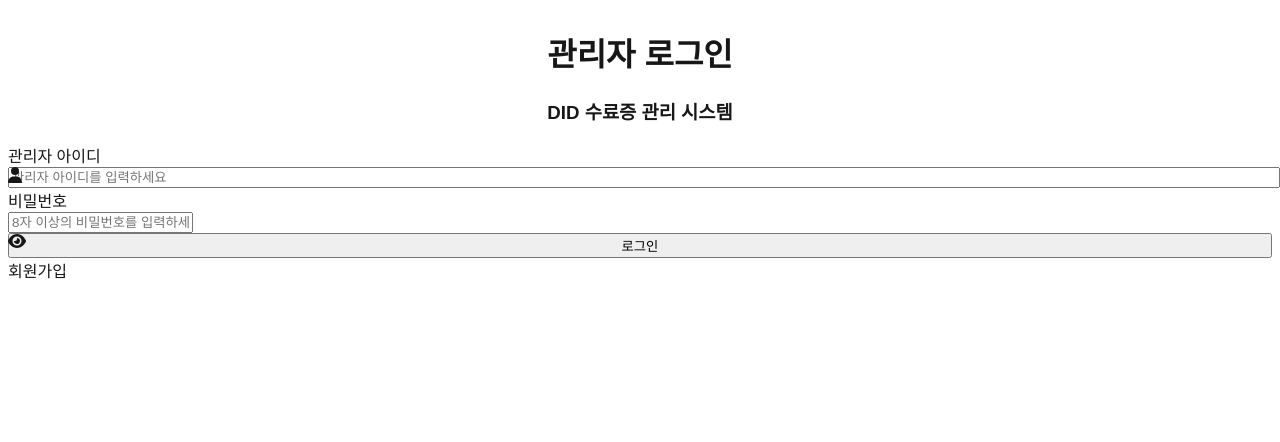
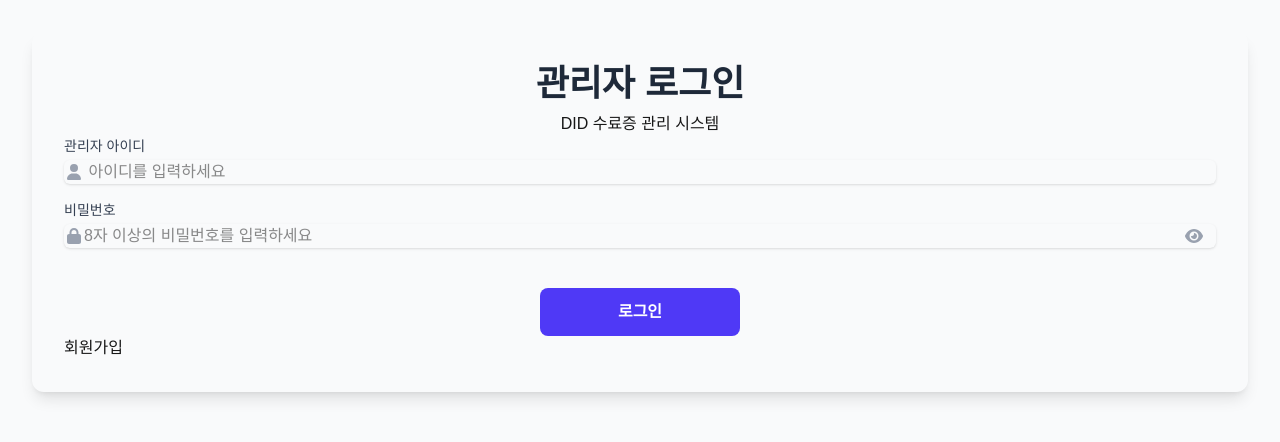
Before and after one commit to kooming/DIDproject-BlockChain, a Next.js app in the folder Frontend/my-app/: page /adminmain in a window 1280 px wide. Shown: the top 442 px of the page. Built offline with nearby package versions, Linux system fonts and the light colour scheme.

Commit message:
20250819

```diff
--- a/Frontend/my-app/src/app/adminmain/page.tsx
+++ b/Frontend/my-app/src/app/adminmain/page.tsx
@@ -1,15 +1,12 @@
 import React from "react";
-import PasswordInput from "@/components/PasswordInput"; // 👈 PasswordInput 컴포넌트를 불러옵니다.
-import InputWithIcon from "@/components/InputWithIcon"; // 다른 컴포넌트도 함께 불러옵니다.
+import PasswordInput from "@/components/PasswordInput";
+import InputWithIcon from "@/components/InputWithIcon";
 import { faUser } from "@fortawesome/free-solid-svg-icons";
 
 export default function AdminHomePage() {
   return (
     <div className="container mx-auto p-8 bg-gray-50 min-h-screen">
       <div className="rounded-xl shadow-lg p-8">
-        <div>
-          <div className="flex items-center justify-center w-12 h-12 rounded-full bg-indigo-100"></div>
-        </div>
         <h1 className="text-4xl font-extrabold text-center text-gray-800 mb-2">
           관리자 로그인
         </h1>
@@ -19,22 +16,24 @@ export default function AdminHomePage() {
           id="admin_id"
           label="관리자 아이디"
           icon={faUser}
-          placeholder="관리자 아이디를 입력하세요"
+          placeholder=" 아이디를 입력하세요"
         />
 
         {/* 비밀번호 입력 필드 */}
+
         <PasswordInput
           id="password"
           label="비밀번호"
           placeholder="8자 이상의 비밀번호를 입력하세요"
         />
-
-        <button
-          type="submit"
-          className="mt-6 w-full p-3 bg-indigo-600 text-white font-bold rounded-lg hover:bg-indigo-700 transition"
-        >
-          로그인
-        </button>
+        <div className="flex justify-center ">
+          <button
+            type="submit"
+            className="mt-6 w-50 p-3 bg-indigo-600 text-white font-bold rounded-lg hover:bg-indigo-700 transition"
+          >
+            로그인
+          </button>
+        </div>
         <a
           href="./signup"
           className="no-underline transform hover:scale-105 transition-transform duration-300 text-inherit"
--- a/Frontend/my-app/src/app/layout.tsx
+++ b/Frontend/my-app/src/app/layout.tsx
@@ -1,16 +1,5 @@
 import type { Metadata } from "next";
-import { Geist, Geist_Mono } from "next/font/google";
 import "../styles/globals.css";
-
-const geistSans = Geist({
-  variable: "--font-geist-sans",
-  subsets: ["latin"],
-});
-
-const geistMono = Geist_Mono({
-  variable: "--font-geist-mono",
-  subsets: ["latin"],
-});
 
 export const metadata: Metadata = {
   title: "Create Next App",
@@ -24,11 +13,7 @@ export default function RootLayout({
 }>) {
   return (
     <html lang="en">
-      <body
-        className={`${geistSans.variable} ${geistMono.variable} antialiased`}
-      >
-        {children}
-      </body>
+      <body>{children}</body>
     </html>
   );
 }
--- a/Frontend/my-app/src/app/signup/page.tsx
+++ b/Frontend/my-app/src/app/signup/page.tsx
@@ -0,0 +1,7 @@
+import React from "react";
+import PasswordInput from "@/components/PasswordInput";
+import InputWithIcon from "@/components/InputWithIcon";
+
+export default function adminSignUp() {
+  return <div></div>;
+}
--- a/Frontend/my-app/src/components/InputWithIcon.tsx
+++ b/Frontend/my-app/src/components/InputWithIcon.tsx
@@ -24,16 +24,14 @@ const InputWithIcon: React.FC<InputWithIconProps> = ({
       <label htmlFor={id} className="block text-sm font-medium text-gray-700">
         {label}
       </label>
-      {/* 👈 부모 div에 relative 클래스가 있어야 합니다. */}
       <div className="mt-1 relative rounded-md shadow-sm">
-        {/* 👈 아이콘 div에 absolute 클래스가 있어야 합니다. */}
-        <div className="absolute inset-y-0 left-0 pl-3 flex items-center pointer-events-none">
-          <FontAwesomeIcon icon={icon} className="h-5 w-5 text-gray-400" />
+        <div className="absolute inset-y-0 left-0  flex items-center pointer-events-none">
+          <FontAwesomeIcon icon={icon} className="h-5 w-5 p text-gray-400" />
         </div>
         <input
           type={type}
           id={id}
-          className="block w-full rounded-md border-gray-300 pl-10 pr-3 py-2 focus:ring-indigo-500 focus:border-indigo-500 sm:text-sm"
+          className="block pl-5 w-70"
           placeholder={placeholder}
         />
       </div>
--- a/Frontend/my-app/src/components/PasswordInput.tsx
+++ b/Frontend/my-app/src/components/PasswordInput.tsx
@@ -19,14 +19,14 @@ const PasswordInput = ({ id, label, placeholder }) => {
       </label>
       <div className="mt-1 relative rounded-md shadow-sm">
         {/* 왼쪽에 자물쇠 아이콘 */}
-        <div className="absolute inset-y-0 left-0 pl-3 flex items-center pointer-events-none">
+        <div className="absolute inset-y-0 left-0  flex items-center pointer-events-none">
           <FontAwesomeIcon icon={faLock} className="h-5 w-5 text-gray-400" />
         </div>
         <div>
           <input
             type={showPassword ? "text" : "password"}
             id={id}
-            className="relative"
+            className="relative pl-5 w-70"
             placeholder={placeholder}
           />
           {/* 오른쪽에 눈 아이콘 (클릭 가능) */}
--- a/Frontend/my-app/src/styles/globals.css
+++ b/Frontend/my-app/src/styles/globals.css
@@ -1,6 +1,4 @@
-@tailwind base;
-@tailwind components;
-@tailwind utilities;
+@import "tailwindcss";
 
 :root {
   --background: #ffffff;
@@ -8,7 +6,7 @@
 }
 
 @theme inline {
-  --color-background: var(--background);
+  --color-background: var(--ba + 9ckground);
   --color-foreground: var(--foreground);
   --font-sans: var(--font-geist-sans);
   --font-mono: var(--font-geist-mono);
```
